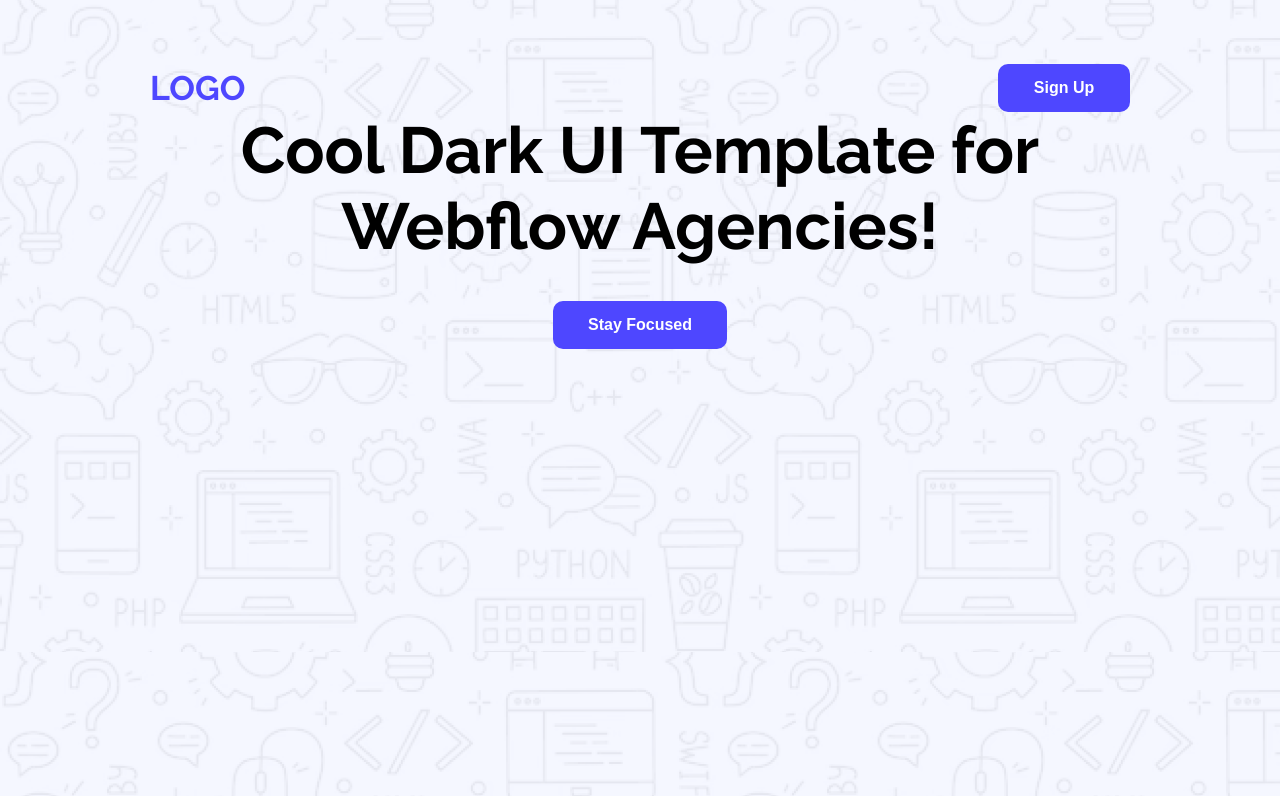
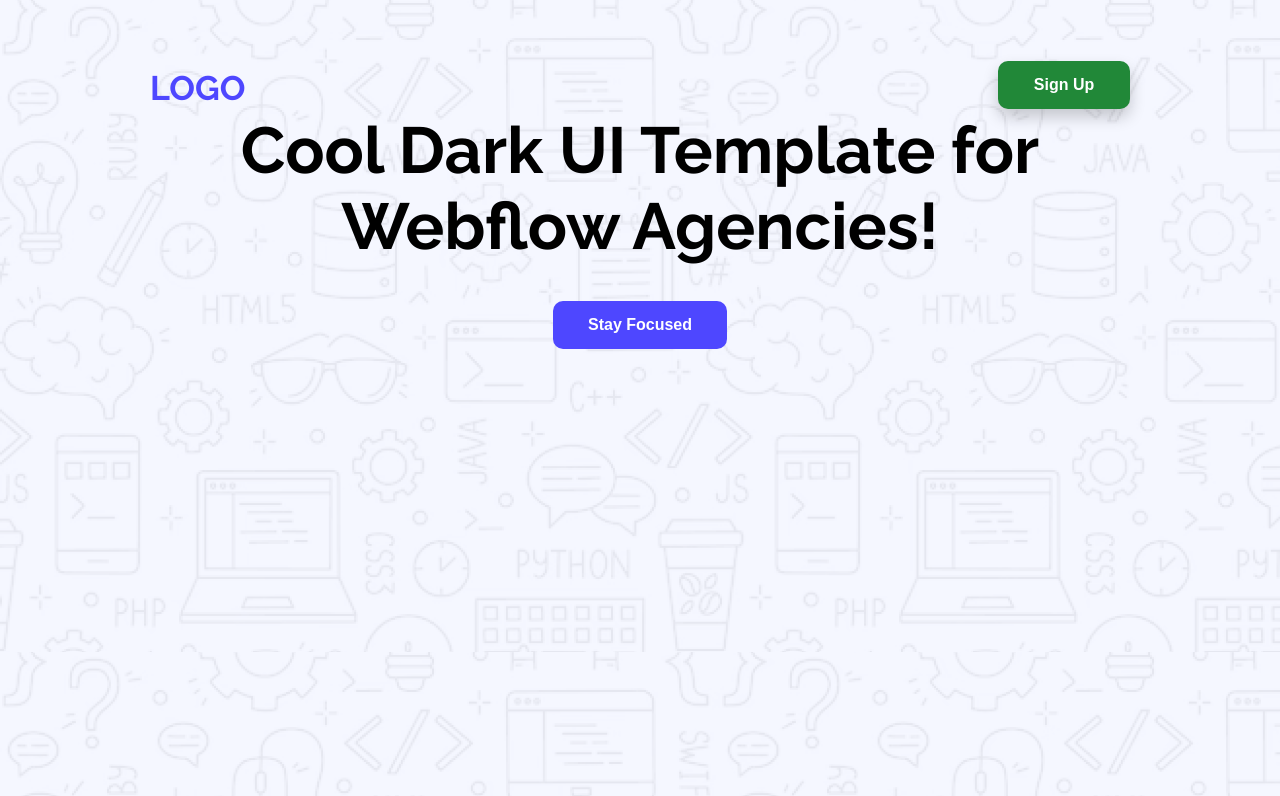
Before and after one commit to RIDOY-ZZAMAN/Landing-Launchpad, a plain HTML site: page index.html in a window 1280 px wide. In both pictures the pointer is over the button "Sign Up". Shown: the top 796 px of the page. Drawn offline with Linux system fonts and the light colour scheme.

Commit message:
hover effect on button added

```diff
--- a/style/style.css
+++ b/style/style.css
@@ -39,6 +39,14 @@ body {
   font-weight: bold;
   font-size: 16px;
   border-style: none;
+}
+
+.button-common-style:hover {
+  background-color: #218838;
+  transform: translateY(-3px);
+  box-shadow: 0 8px 16px rgba(0, 0, 0, 0.2);
+  cursor: pointer;
+  transition: all 0.3s ease;
 }
 
 .button-signup {
```
